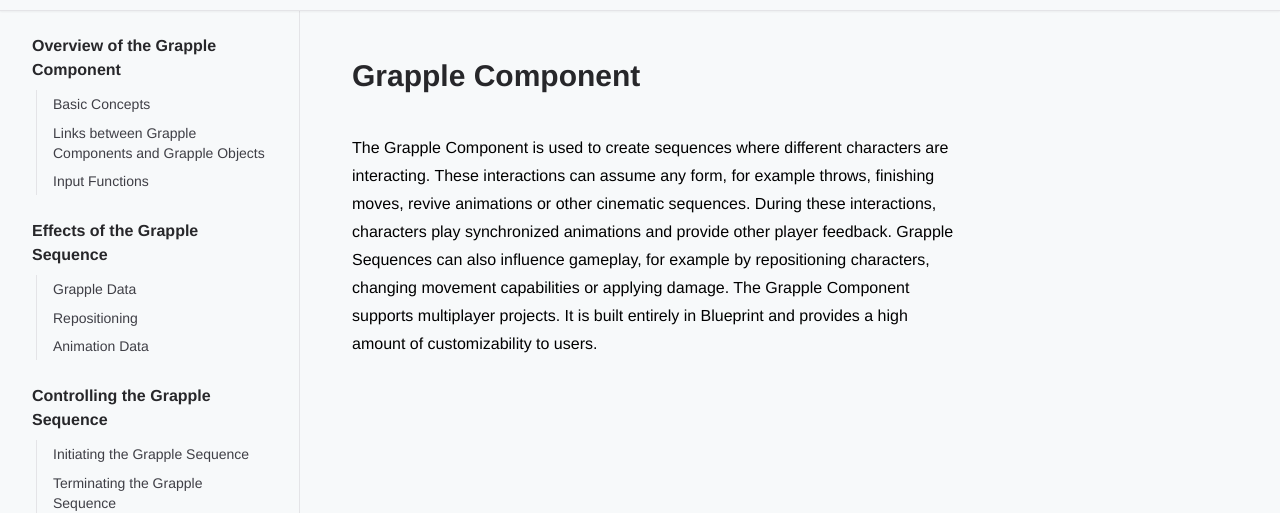
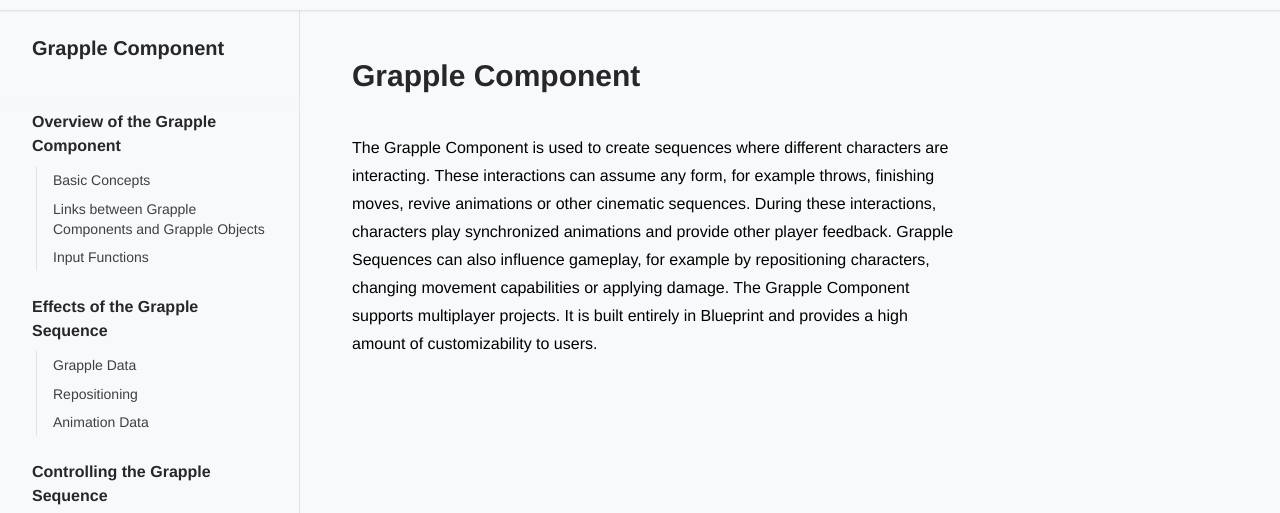
Before and after one commit to JonVanDam/jon-van-dam-2024, an Astro site: page /grapple-component/grapple-component in a window 1280 px wide. Shown: the part 46-559 px from the top of the page. Built offline with nearby package versions, Linux system fonts and the light colour scheme; Astro itself is replaced by a stand-in of ours; some icons are missing.

Commit message:
project header w transition to navigation

```diff
--- a/src/layouts/MarkdownPostLayout.astro
+++ b/src/layouts/MarkdownPostLayout.astro
@@ -36,8 +36,24 @@ for (const path in getAllArticlePaths) {
     <Header project={project} chapterIds={chapterIds} />
   </header>
   <div class="mt-14 flex-1 max-w-[90rem] mx-auto px-8">
-    <div class="navigation-wrap">
-      <Navigation chapterIds={chapterIds} />
+    <div class="left-sidebar-wrap">
+      <div class="relative">
+        {
+          project ? (
+            <div class="left-sidebar-header">
+              <div class="left-sidebar-title">
+                <a class={'whitespace-nowrap text-xl font-bold'} href={project.url}>
+                  {project.frontmatter.title}
+                </a>
+              </div>
+              <div class="left-sidebar-gradient">&nbsp;</div>
+            </div>
+          ) : null
+        }
+        <div class="navigation-wrap">
+          <Navigation chapterIds={chapterIds} />
+        </div>
+      </div>
     </div>
     <div class="pl-0 md:pl-80 xl:pr-72" style={{ minHeight: 'calc(100vh - 64px)' }}>
       <div class="flex flex-col" style={{ minHeight: 'calc(100vh - 64px)' }}>
--- a/src/styles/global.css
+++ b/src/styles/global.css
@@ -112,9 +112,10 @@ html.dark body.gradient-bg {
 
 /* MARKDOWNPOSTLAYOUT */
 
-div.navigation-wrap {
+div.left-sidebar-wrap {
   @apply hidden md:block fixed inset-0 w-[300px] top-14 left-[max(0px,calc(50%-45rem))] right-auto;
-  @apply py-6 pb-10 pl-8 pr-6 overflow-y-auto border-r border-primary;
+  @apply border-r border-primary;
+  @apply overflow-y-auto;
 }
 
 aside.table-of-contents-wrap {
@@ -123,6 +124,23 @@ aside.table-of-contents-wrap {
 }
 
 /* PROJECT NAVIGATION */
+
+div.left-sidebar-header {
+  @apply sticky top-0 z-10;
+}
+
+div.left-sidebar-title {
+  @apply pl-8 pr-6 w-full pt-6 pb-4;
+  @apply bg-body;
+}
+
+div.left-sidebar-gradient {
+  @apply h-8 bg-gradient-to-b from-[#f7f9fa] dark:from-[#16191c];
+}
+
+div.navigation-wrap {
+  @apply pl-8 pr-6 pb-6;
+}
 
 a.article-link {
   @apply text-secondary text-sm block px-2 py-[.3em] rounded-md;
```
